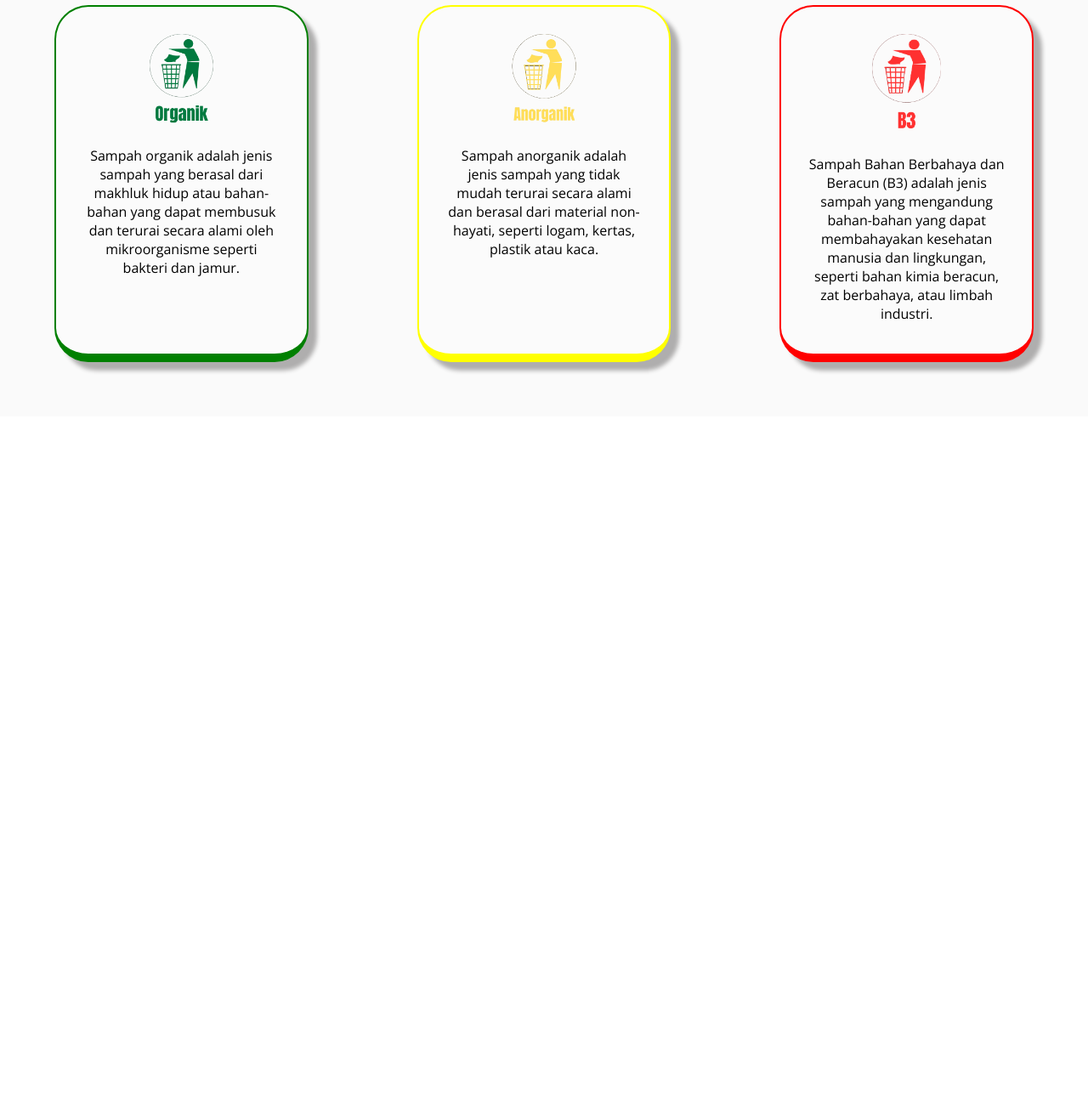
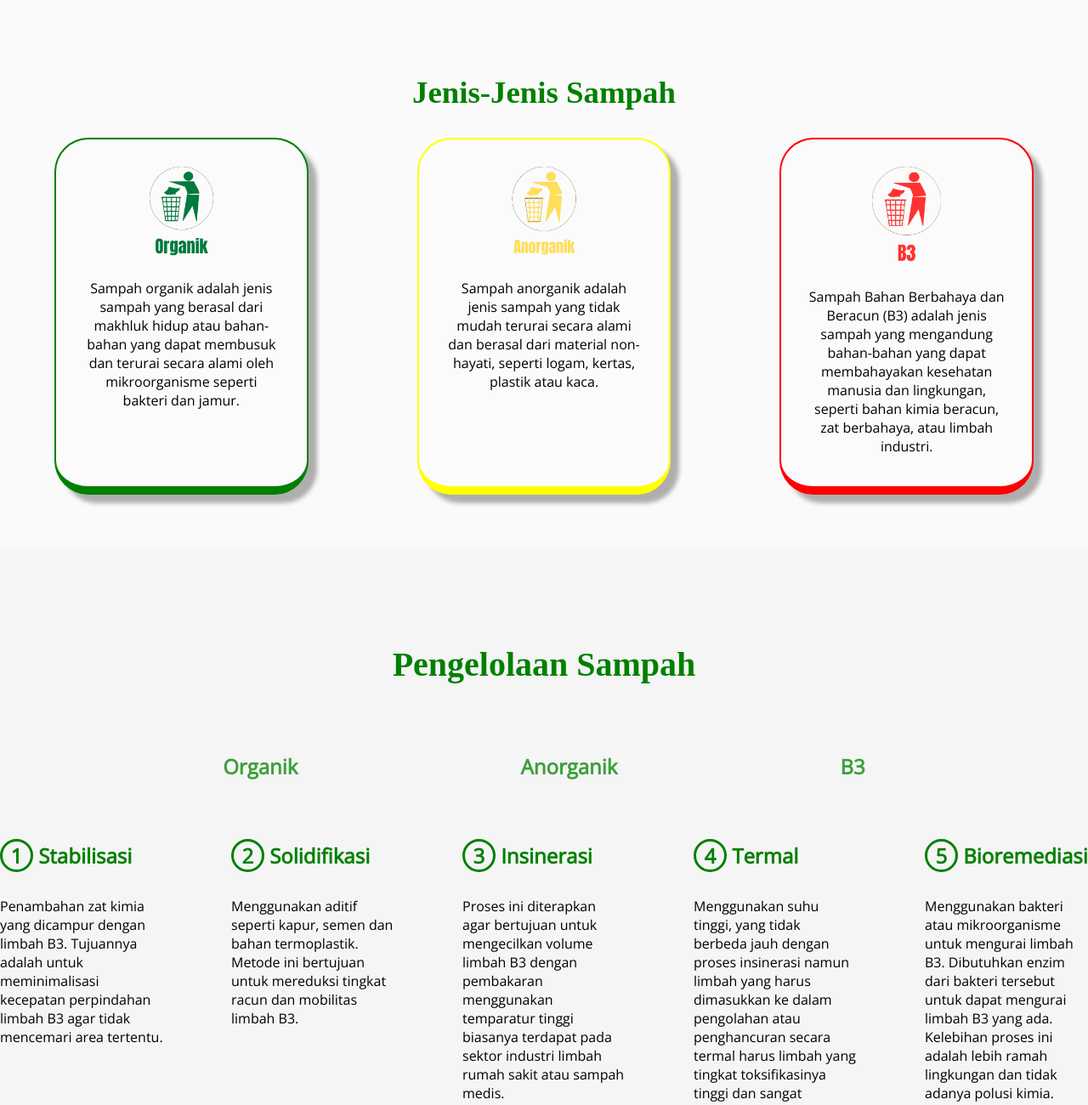
Before and after one commit to dikhaarianda/Website-Waste.edu, a plain HTML site: page index.html in a window 1280 px wide. Shown: the part 1500-2800 px from the top of the page at 85% size. Before the commit the page ends 1990 px from the top, so only its background shows below. Drawn offline with nearby package versions, Linux system fonts and the light colour scheme.

Commit message:
add: pages-pengelolaan

```diff
--- a/index.html
+++ b/index.html
@@ -15,7 +15,7 @@
 				<li><a href="#home">Home</a></li>
 				<li><a href="#info">Info</a></li>
 				<li><a href="#jenis">Jenis</a></li>
-				<li><a href="#Home">Home</a></li>
+				<li><a href="#pengelolaan">Pengelolaan</a></li>
 			</ul>
 			<div class="toggle-btn"><i class="fa-solid fa-bars"></i></div>
 		</nav>
@@ -24,7 +24,7 @@
 			<li><a href="#home">Home</a></li>
 			<li><a href="#info">Info</a></li>
 			<li><a href="#jenis">Jenis</a></li>
-			<li><a href="#Home">Home</a></li>
+			<li><a href="#pengelolaan">Pengelolaan</a></li>
 		</div>
 	</header>
 
@@ -72,6 +72,69 @@
 				</div>
 			</div>
 		</section>
+
+		<section id="pengelolaan">
+			<div class="container">
+				<h1>Pengelolaan Sampah</h1>
+				<div class="menu">
+					<button>Organik</button>
+					<button>Anorganik</button>
+					<button>B3</button>
+				</div>
+				<div class="content-wrapper" style="display: none;">
+					<div class="box">
+						<h2><span>1</span> Pupuk Kompos</h2>
+						<p>Pupuk kompos adalah pupuk yang berasal dari sampah-sampah organik, seperti kotoran hewan, sayur-sayuran, sisa rumput, ranting pohon dan lain sebagainya. Pupuk ini bisa digunakan untuk menyuburkan tanah dan tanaman.</p>
+					</div>
+					<div class="box">
+						<h2><span>2</span> Pakan Ternak</h2>
+						<p>Salah satu cara mengelola sampah organik adalah dengan memberi makan hewan ternak dari sampah sisa bahan dapur atau sisa makanan manusia</p>
+					</div>
+					<div class="box">
+						<h2><span>3</span> Briket Organik</h2>
+						<p>Briket adalah sejenis balok yang dapat digunakan untuk memantik api sebagai pengganti minyak tanah. Briket dapat dimasukkan kedalam tungku untuk membakar kayu dan menanak nasi.</p>
+					</div>
+				</div>
+
+				<div class="content-wrapper" style="display: none;">
+					<div class="box">
+						<h2><span>1</span> Kerajinan</h2>
+						<p>Sampah anorganik dapat dimanfaatkan sebagai bahan kerajinan seperti vas bunga dari botol, kap lampu dari botol plastik, tas dari plastik, hiasan dari pecahan keramik, atau wadah pensil dari kaleng susu.</p>
+					</div>
+					<div class="box">
+						<h2><span>2</span> Digunakan Kembali</h2>
+						<p>Reuse adalah menggunakan kembali sampah secara langsung, dengan fungsi yang masih sama ataupun fungsi yang beda, seperti botol bekas yang dapat difungsikan kembali sebagai botol ataupun dapat difungsikan sebagai hal lain seperti vas bunga.</p>
+					</div>
+					<div class="box">
+						<h2><span>3</span> Bank Sampah</h2>
+						<p>Bank sampah merupakan solusi untuk pengolahan sampah anorganik yang kita miliki. Prinsip pengelolaan ini ada tiga tahap yaitu memilah, menyortir, dan menjual. Ketika sudah masuk bank sampah, maka sampah akan masuk sebagai deposito dengan cara ditimbang dan dikonversikan dalam bentuk uang.</p>
+					</div>
+				</div>
+
+				<div class="content-wrapper">
+					<div class="box">
+						<h2><span>1</span> Stabilisasi</h2>
+						<p>Penambahan zat kimia yang dicampur dengan limbah B3. Tujuannya adalah untuk meminimalisasi kecepatan perpindahan limbah B3 agar tidak mencemari area tertentu.</p>
+					</div>
+					<div class="box">
+						<h2><span>2</span> Solidifikasi</h2>
+						<p>Menggunakan aditif seperti kapur, semen dan bahan termoplastik. Metode ini bertujuan untuk mereduksi tingkat racun dan mobilitas limbah B3.</p>
+					</div>
+					<div class="box">
+						<h2><span>3</span> Insinerasi</h2>
+						<p>Proses ini diterapkan agar bertujuan untuk mengecilkan volume limbah B3 dengan pembakaran menggunakan temparatur tinggi biasanya terdapat pada sektor industri limbah rumah sakit atau sampah medis.</p>
+					</div>
+					<div class="box">
+						<h2><span>4</span> Termal</h2>
+						<p>Menggunakan suhu tinggi, yang tidak berbeda jauh dengan proses insinerasi namun limbah yang harus dimasukkan ke dalam pengolahan atau penghancuran secara termal harus limbah yang tingkat toksifikasinya tinggi dan sangat berbahaya.</p>
+					</div>
+					<div class="box">
+						<h2><span>5</span> Bioremediasi</h2>
+						<p>Menggunakan bakteri atau mikroorganisme untuk mengurai limbah B3. Dibutuhkan enzim dari bakteri tersebut untuk dapat mengurai limbah B3 yang ada. Kelebihan proses ini adalah lebih ramah lingkungan dan tidak adanya polusi kimia.</p>
+					</div>
+				</div>
+			</div>
+		</section>
 	</main>
 	<script src="script.js"></script>
 </body>
--- a/style.css
+++ b/style.css
@@ -4,6 +4,7 @@
   margin: 0;
   padding: 0;
   box-sizing: border-box;
+  scroll-behavior: smooth;
   font-family: 'Open Sans', sans-serif;
 }
 
@@ -162,7 +163,7 @@ nav ul {
 }
 
 #home h1 {
-  font-size: 2.5rem;
+  font-size: 2rem;
   margin-bottom: 1rem;
   font-family: "sans-serif";
   transition: scale 0.3s;
@@ -203,6 +204,7 @@ nav ul {
   position: absolute;
   bottom: 45px;
   right: 45px;
+  cursor: pointer;
   transition: scale 0.3s ease;
 }
 
@@ -221,6 +223,8 @@ nav ul {
   justify-content: space-between;
   align-items: center;
   max-width: 1400px;
+  padding-top: 7rem;
+  padding-bottom: 4rem;
 }
 
 .info-wrapper {
@@ -234,7 +238,7 @@ nav ul {
 .info-wrapper h1 {
   font-family: "sans-serif";
   color: green;
-  font-size: 2.8rem;
+  font-size: 2.3rem;
   margin-bottom: 1rem;
 }
 
@@ -247,7 +251,6 @@ nav ul {
   height: 0 auto;
   width: 300px;
   margin-left: 150px;
-  margin-bottom: 3rem;
 }
 
 #info iframe {
@@ -270,30 +273,32 @@ nav ul {
   align-items: center;
   margin: 0 auto;
   max-width: 1400px;
+  padding-top: 7rem;
+  padding-bottom: 4rem;
 }
 
-.container h1 {
+#jenis h1 {
   color: green;
   font-family: "sans-serif";
-  font-size: 2.5rem;
-  margin-top: 2rem;
-
+  font-size: 2.3rem;
 }
 
-.container p {
+#jenis p {
   font-size: 1rem;
 }
 
-.jenis-wrapper {
+#jenis .jenis-wrapper {
   display: flex;
   align-items: flex-start;
   margin: 0 auto;
 }
 
-.box {
+#jenis .box {
   background-color: rgb(251, 251, 251);
   border-radius: 40px;
-  margin: 4rem;
+  margin-top: 2rem;
+  margin-left: 4rem;
+  margin-right: 4rem;
   max-width: 300px;
   min-height: 420px;
   padding: 2rem;
@@ -305,25 +310,101 @@ nav ul {
   flex: 1;
 }
 
-.box:nth-child(1) {
+#jenis .box:nth-child(1) {
   border: 2px solid green;
   border-bottom: 10px solid green;
 }
 
-.box:nth-child(2) {
+#jenis .box:nth-child(2) {
   border: 2px solid yellow;
   border-bottom: 10px solid yellow;
 }
 
-.box:nth-child(3) {
+#jenis .box:nth-child(3) {
   border: 2px solid red;
   border-bottom: 10px solid red;
 }
 
-.box img {
+#jenis .box img {
   width: 35%;
   height: 0 auto;
   margin-bottom: 1rem;
+}
+
+/* Main-Section - Pengelolaan */
+#pengelolaan {
+  background-color: whitesmoke;
+}
+
+#pengelolaan .container {
+  padding-top: 7rem;
+  padding-bottom: 4rem;
+  display: flex;
+  flex-direction: column;
+  align-items: center;
+  justify-content: center;
+  margin: 0 auto;
+  max-width: 1400px;
+}
+
+#pengelolaan h1 {
+  font-family: "sans-serif";
+  font-size: 2.5rem;
+  color: green;
+  margin-bottom: 5rem;
+}
+
+#pengelolaan .menu {
+  display: flex;
+  justify-content: space-evenly;
+  align-items: flex-start;
+  width: 100%;
+  flex-wrap: wrap;
+}
+
+#pengelolaan button {
+  margin-bottom: 4.5rem;
+  font-size: 1.5rem;
+  font-weight: bold;
+  border: none;
+  background-color: transparent;
+  cursor: pointer;
+  color: rgb(61, 159, 61);
+}
+
+.content-wrapper {
+  display: flex;
+  flex-direction: row;
+  justify-content: center;
+  align-items: flex-start;
+  width: 100%;
+  flex-wrap: wrap;
+  gap: 5rem;
+}
+
+#pengelolaan .box {
+  display: flex;
+  flex-direction: column;
+  justify-content: flex-start;
+  align-items: flex-start;
+  flex: 1;
+  gap: 2rem;
+}
+
+#pengelolaan h2 {
+  color: green;
+  font-size: 1.5rem;
+}
+
+#pengelolaan span {
+  border: 3px solid green;
+  border-radius: 20rem;
+  padding-left: 0.6rem;
+  padding-right: 0.6rem;
+}
+
+#pengelolaan p {
+  font-size: 1rem;
 }
 
 @media (max-width: 992px) {
@@ -382,17 +463,17 @@ nav ul {
     width: 500px;
     margin-right: unset;
     border: unset;
-    margin-top: 2rem;
+    margin-bottom: 3rem;
   }
 
   /* Main-Section - Jenis */
-  .box {
+  #jenis .box {
     margin: 1.5rem;
     max-width: 200px;
     min-height: 220px;
   }
 
-  .container p {
+  #jenis p {
     font-size: 0.8rem;
   }
 }
```
Also changed, not shown: assets/pengelolaan-bg1.png (added), assets/pengelolaan-bg2.png (added), assets/pengelolaan-bg3.png (added).
